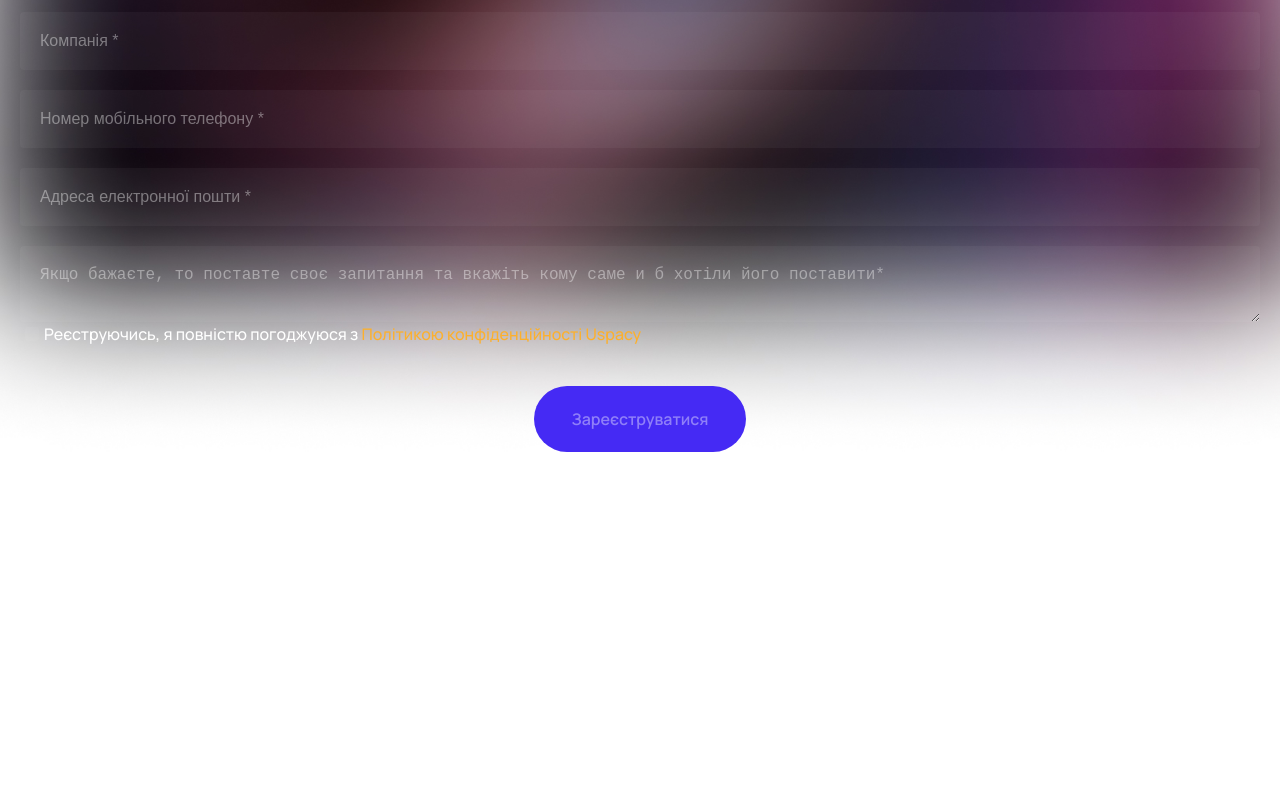
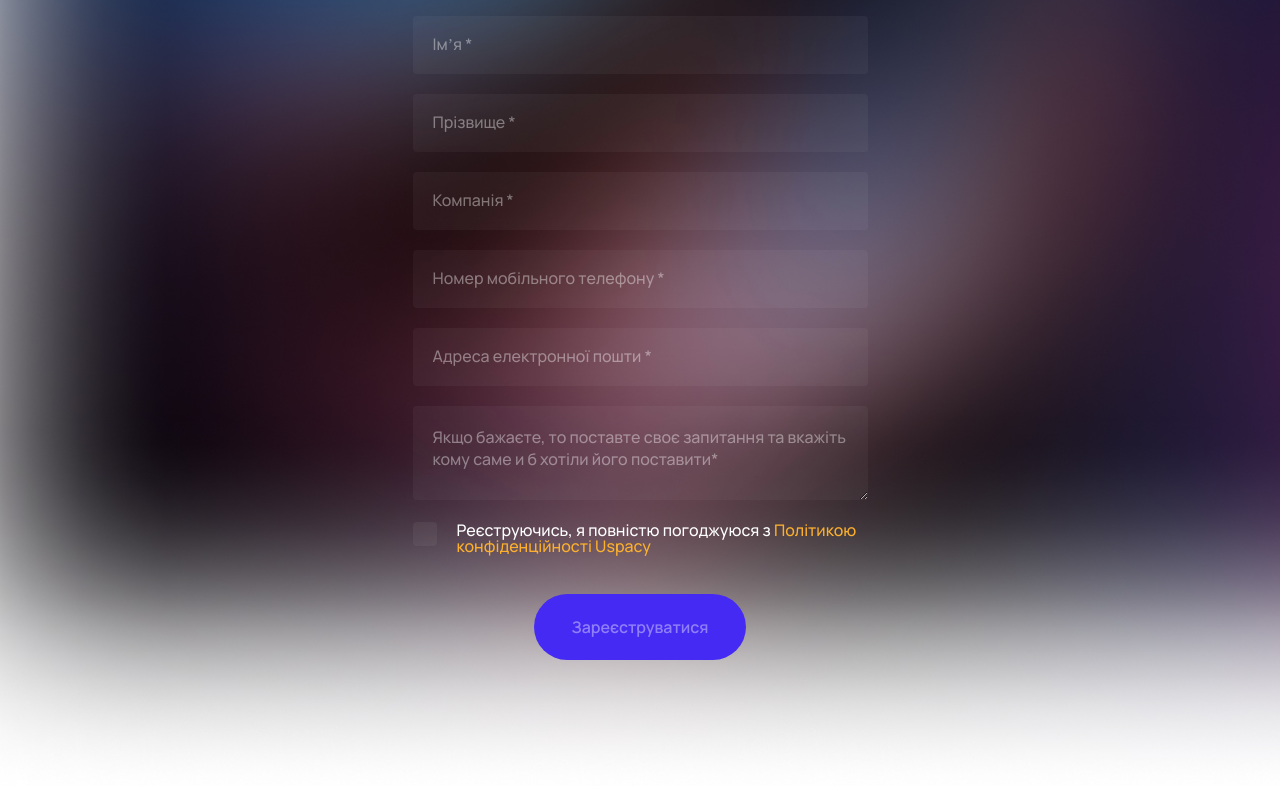
Before and after one commit to Kalynovskyi/uspacy-test, a React (Create React App) app: page / in a window 1280 px wide. Shown: the part 1028-1814 px from the top of the page. Before the commit the page ends 1480 px from the top, so only its background shows below. Built offline with nearby package versions, Linux system fonts and the light colour scheme.

Commit message:
form styling

```diff
--- a/src/components/Form/Form.module.css
+++ b/src/components/Form/Form.module.css
@@ -1,3 +1,10 @@
+.form-container {
+    padding: 10rem 0 9.063rem;
+
+    max-width: 455px;
+    margin: 0 auto;
+}
+
 .formTitle {
     font-size: 2rem;
     font-weight: 800;
@@ -15,7 +22,6 @@
     margin-bottom: 1.25rem;
     position: relative;
 }
-
 
 .inputContainer:before {
     content: attr(data-field-name);
@@ -51,6 +57,10 @@
     font-size: 1rem;
 }
 
+.form textarea {
+
+}
+
 .form input:focus,
 .form textarea:focus {
     outline: #7C69F7 solid 2px;
@@ -66,14 +76,16 @@
 
 .inputContainer p {
     font-size: 0.75rem;
-    padding-top: 0.375px;
+    padding-top: 0.375rem;
     margin: 0;
     color: #F7696B;
 }
 
 .form input::placeholder,
 .form textarea::placeholder {
-    color: rgba(255, 255, 255, 0.4)
+    color: rgba(255, 255, 255, 0.4);
+    font-weight: 500;
+    font-family: "Manrope";
 }
 
 .form span {
@@ -94,7 +106,7 @@
     margin-bottom: 2.5rem;
     cursor: pointer;
     display: flex;
-    align-items: center;
+    align-items: flex-start;
 }
 
 .buttonContainer {
--- a/src/components/Form/Form.tsx
+++ b/src/components/Form/Form.tsx
@@ -6,13 +6,14 @@ import { useForm, SubmitHandler } from "react-hook-form";
 
 const CustomCheckedIcon: React.FC = () => (
     <svg
-        width="17"
-        height="14"
-        viewBox="0 0 17 14"
+        width="24"
+        height="24"
+        viewBox="0 0 24 24"
         fill="none"
         xmlns="http://www.w3.org/2000/svg"
     >
-        <path d="M1 6L7 11L15 1" stroke="white" strokeWidth="3" />
+        <rect width="24" height="24" rx="4" fill="white" fillOpacity="0.05" />
+        <path d="M5 12L11 17L19 7" stroke="white" strokeWidth="3" />
     </svg>
 );
 
@@ -52,7 +53,7 @@ const Form: React.FC = () => {
     };
 
     return (
-        <>
+        <div className={styles["form-container"]}>
             <h2 className={`${styles.formTitle}`}>
                 Відвідати <br /> онлайн-конференцію
             </h2>
@@ -131,16 +132,16 @@ const Form: React.FC = () => {
                             required: "Це поле обов'язкове",
                             pattern: {
                                 value: /^[+]?[(]?[0-9]{1,4}[)]?[-\s./0-9]*$/,
-                                message: "Invalid phone number format",
+                                message: "Некорректний формат телефону",
                             },
                             minLength: {
                                 value: 10,
                                 message:
-                                    "Phone number must be at least 10 digits long",
+                                    "Телефонний номер має містити більше 10 цифр",
                             },
                             maxLength: {
                                 value: 15,
-                                message: "Phone number cannot exceed 15 digits",
+                                message: "Телефонний номер не має містити більше 15 цифр",
                             },
                         })}
                     />
@@ -160,18 +161,20 @@ const Form: React.FC = () => {
                             required: "Це поле обов'язкове",
                             pattern: {
                                 value: /^[^\s@]+@[^\s@]+\.[^\s@]+$/,
-                                message: "Invalid email address",
+                                message: "Некорректна електронна пошта",
                             },
                         })}
                     />
                     {errors.email && <p>{errors.email.message}</p>}
                 </div>
-                <textarea
-                    name="form_question"
-                    id="form_question"
-                    placeholder="Якщо бажаєте, то поставте своє запитання та вкажіть кому саме и б хотіли його поставити*"
-                ></textarea>
-
+                <div className={styles.inputContainer} data-field-name="Запитання">
+                    <textarea
+                        rows={3}
+                        name="form_question"
+                        id="form_question"
+                        placeholder="Якщо бажаєте, то поставте своє запитання та вкажіть кому саме и б хотіли його поставити*"
+                    ></textarea>
+                </div>
                 <label
                     htmlFor="form_policy"
                     className={`${styles.customCheckbox}`}
@@ -185,7 +188,8 @@ const Form: React.FC = () => {
                         sx={{
                             width: 24,
                             height: 24,
-                            padding: "0.436rem 0.313rem",
+                            padding: "0",
+                            marginRight: "1.25rem",
                         }}
                         icon={<CustomUncheckedIcon />}
                         checkedIcon={<CustomCheckedIcon />}
@@ -207,7 +211,7 @@ const Form: React.FC = () => {
                     </Button>
                 </div>
             </form>
-        </>
+        </div>
     );
 };
 
```
